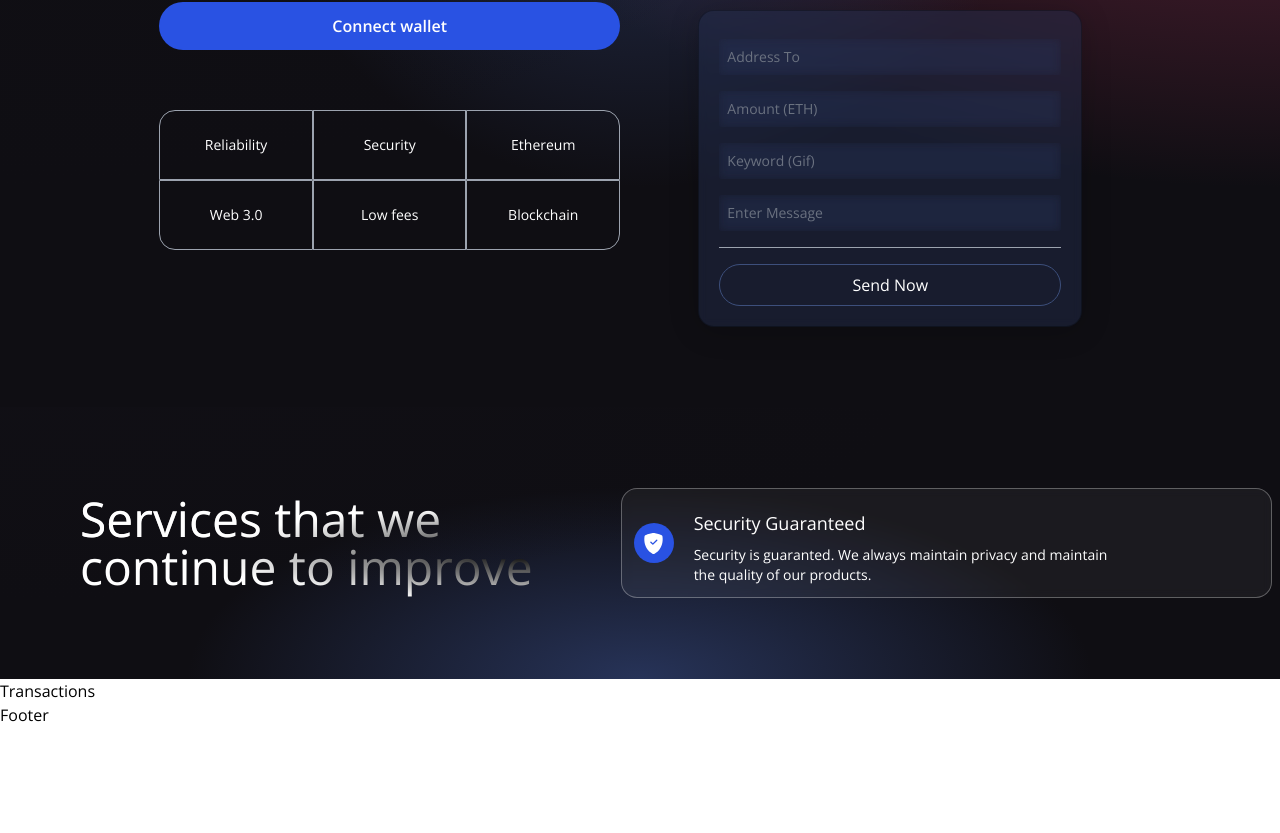
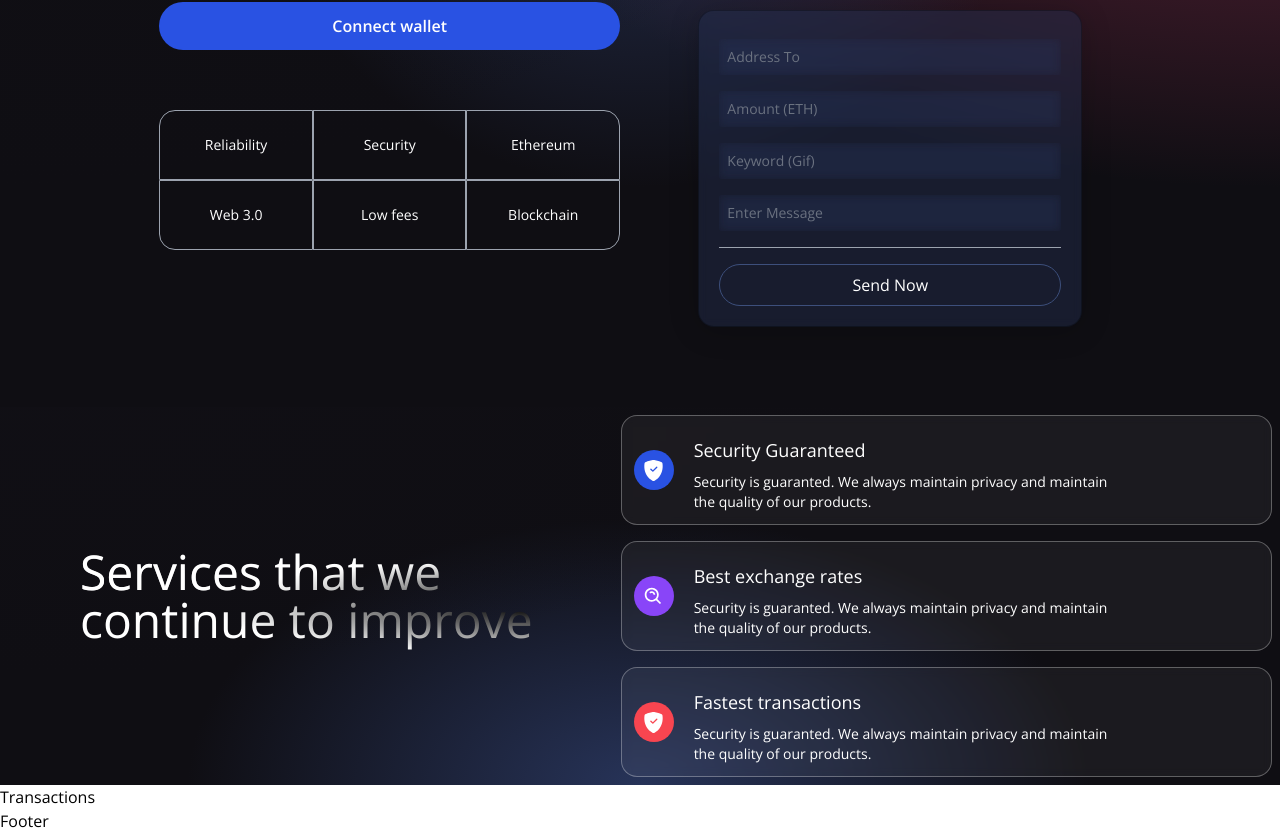
Before and after one commit to sserges/krypt, a React (Vite) app in the folder client/: page / in a window 1280 px wide. Shown: the part 342-1175 px from the top of the page. Before the commit the page ends 1069 px from the top, so only its background shows below. Built offline with nearby package versions, Linux system fonts and the light colour scheme.

Commit message:
Services Section

```diff
--- a/client/src/components/Services.jsx
+++ b/client/src/components/Services.jsx
@@ -16,7 +16,7 @@ const ServiceCard = ({ color, title, icon, subtitle }) => (
 
 const Services = () => {
     return (
-        <div className='flex w-full justify-center items-center gradient-bg-services'>
+        <div className='flex flex-col md:flex-row w-full justify-center items-center gradient-bg-services'>
             <div className='flex mf:flex-row flex-col items-center justify-between md:p-20 py-12 px-4'>
                 <div className='flex-1 flex flex-col justify-start items-start'>
                     <h1 className='text-white text-3xl sm:text-5xl py-2 text-gradient'>Services that we <br /> continue to improve</h1>
@@ -29,6 +29,18 @@ const Services = () => {
                     icon={<BsShieldFillCheck fontSize={21} className='text-white' />}
                     subtitle="Security is guaranted. We always maintain privacy and maintain the quality of our products."
                 />
+                <ServiceCard
+                    color="bg-[#8945F8]"
+                    title="Best exchange rates"
+                    icon={<BiSearchAlt fontSize={21} className='text-white' />}
+                    subtitle="Security is guaranted. We always maintain privacy and maintain the quality of our products."
+                />
+                <ServiceCard
+                    color="bg-[#F84550]"
+                    title="Fastest transactions"
+                    icon={<BsShieldFillCheck fontSize={21} className='text-white' />}
+                    subtitle="Security is guaranted. We always maintain privacy and maintain the quality of our products."
+                />
             </div>
         </div>
     )
```
